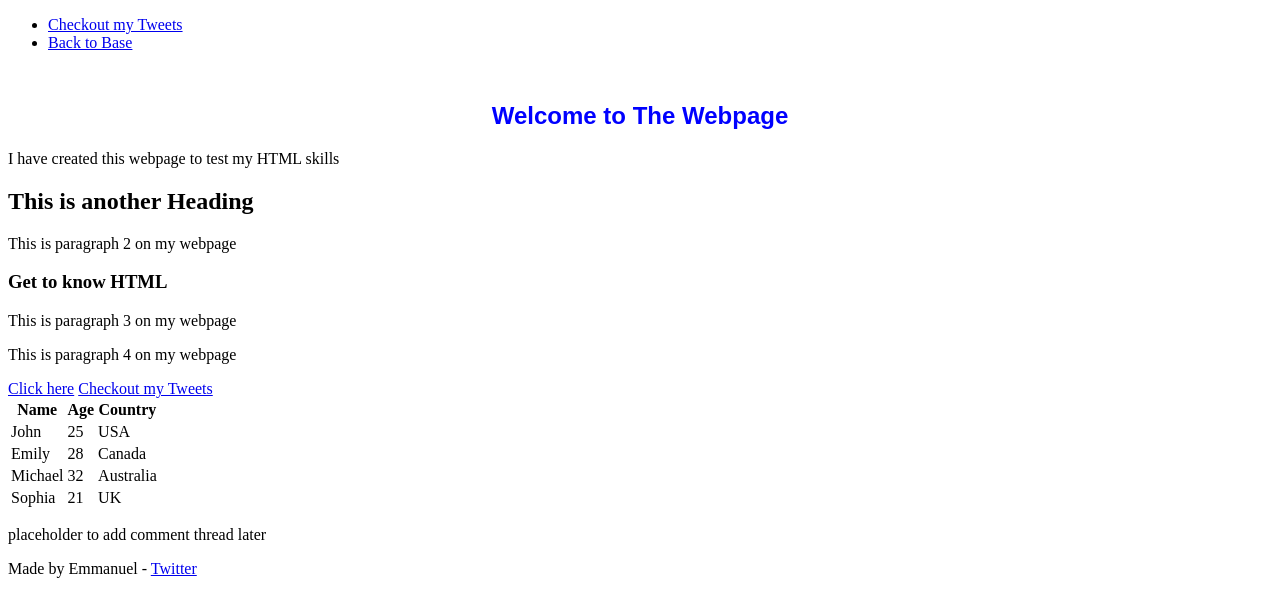
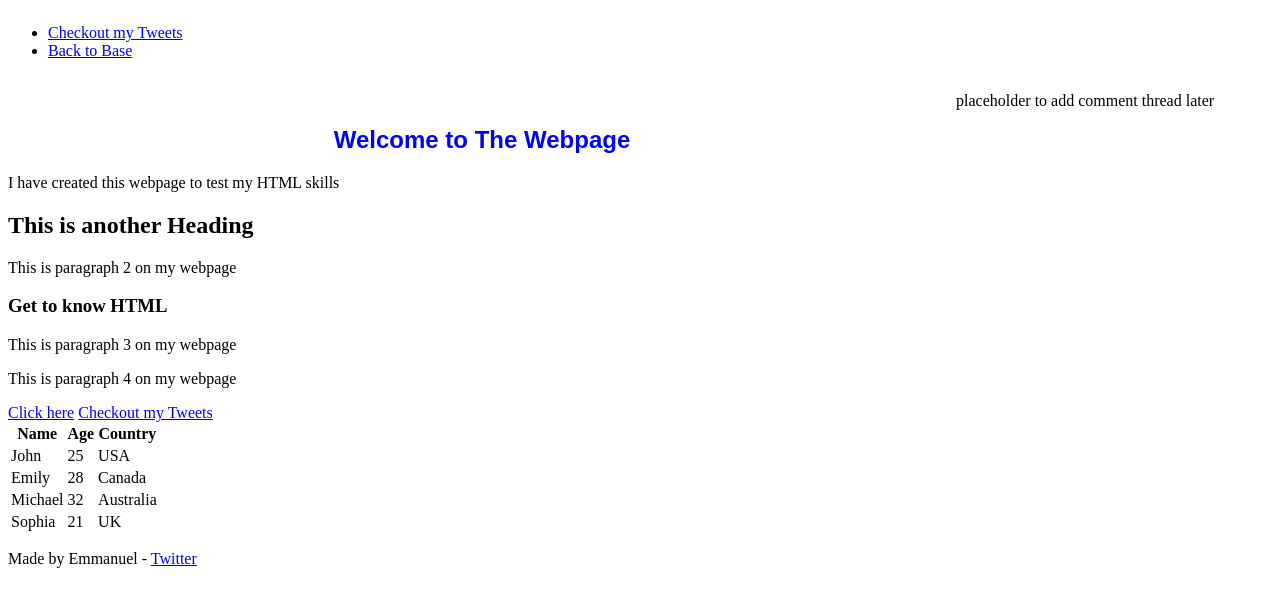
Before and after one commit to Manu-baraka/alx_html_css, a plain HTML site: page css_basic/index.html in a window 1280 px wide. Drawn offline with Linux system fonts and the light colour scheme.

Commit message:
Modified Style.css

```diff
--- a/css_basic/styles.css
+++ b/css_basic/styles.css
@@ -5,3 +5,20 @@ h1 {
     margin-top: 50px;
 
 }
+body {
+    display: flex;
+    flex-direction: column;
+     }
+    main{
+    display: flex;
+    flex-direction: row;
+    flex: auto;
+    }
+   article{
+    flex: 3;
+    overflow-y: auto;
+   }
+   aside{
+    flex: 1;
+    overflow-y: auto;
+   }
```
